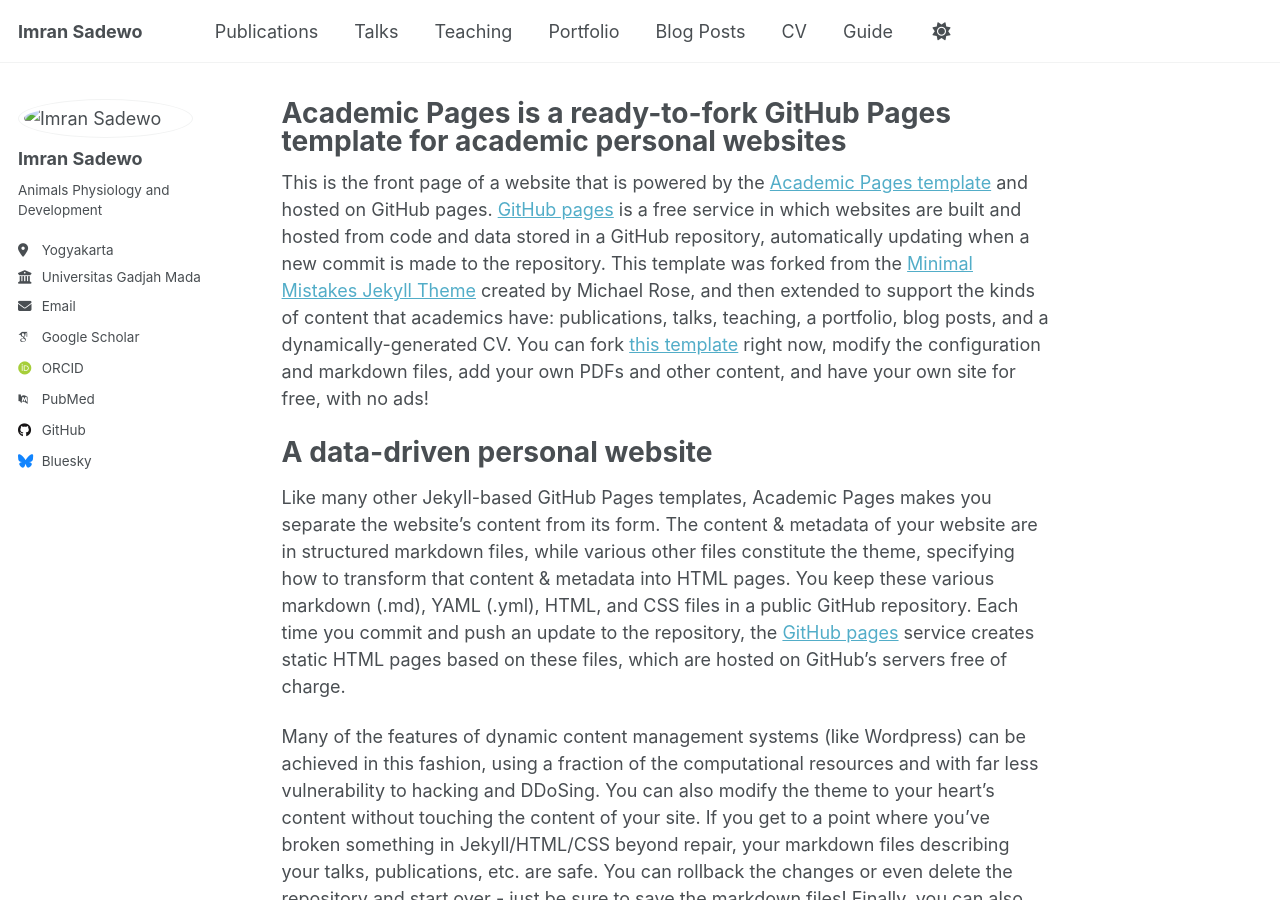
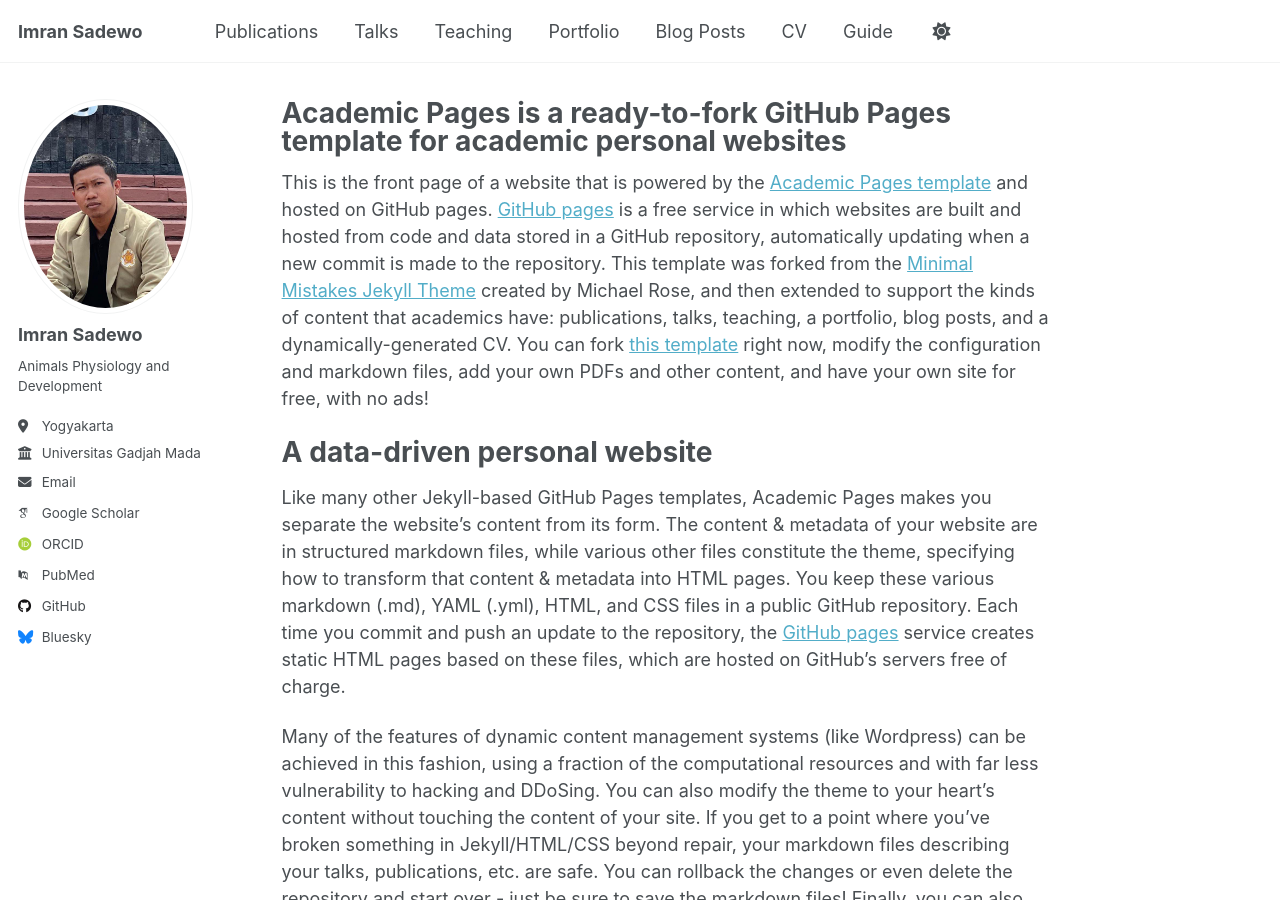
Before and after one commit to Imransadewo/Imransadewo.github.io, a Jekyll site: the page built from _pages/about.md, in a window 1280 px wide and 900 px high. Built offline with Jekyll 4.4.1, drawn with Linux system fonts in a browser that asks for light colours; some web fonts are replaced.

Commit message:
Update_Photo _config.yml

```diff
--- a/_config.yml
+++ b/_config.yml
@@ -22,7 +22,7 @@
 #               Additional customization can be done by editing /_includes/author-profile.html
 author:
   # Biographic information
-  avatar           : "assets/images/FTO.png"
+  avatar           : "FTO.png"
   name             : "Imran Sadewo"
   pronouns         : # example: "he/him"
   bio              : "Animals Physiology and Development"
```
